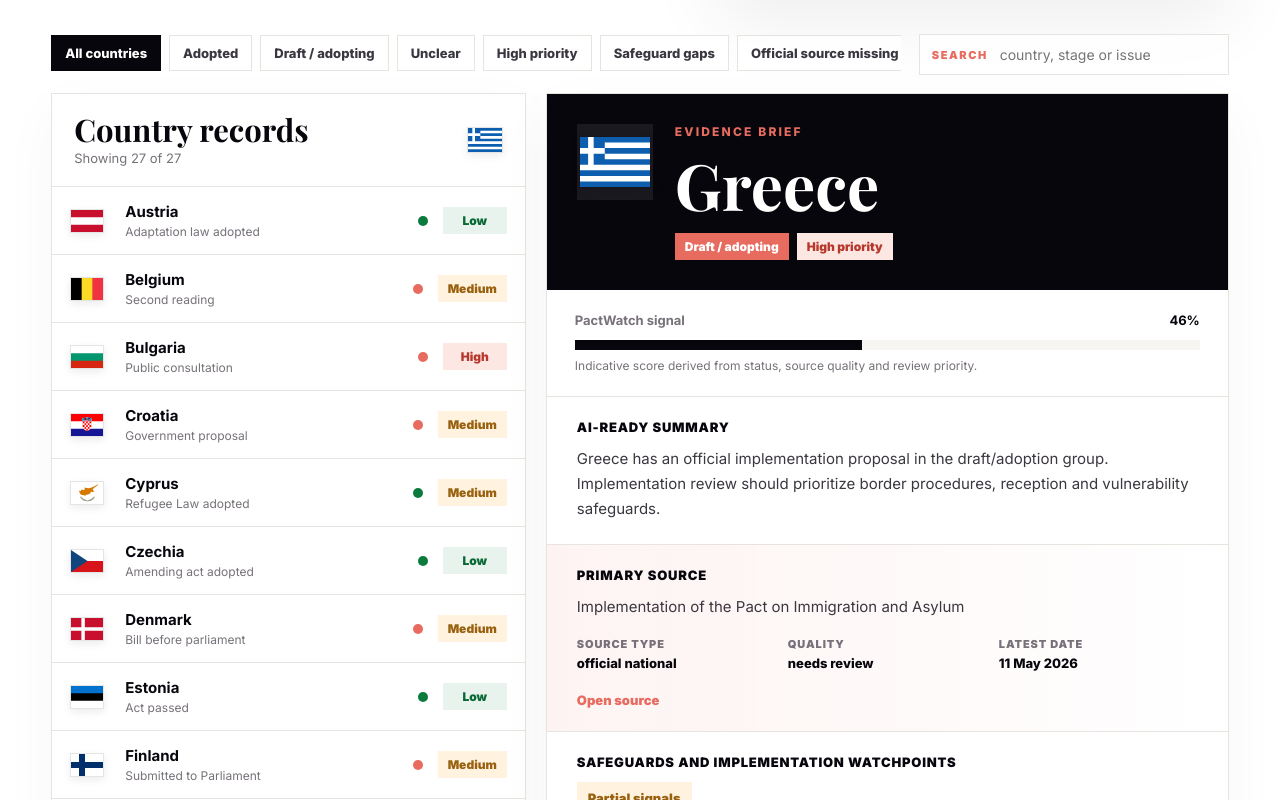
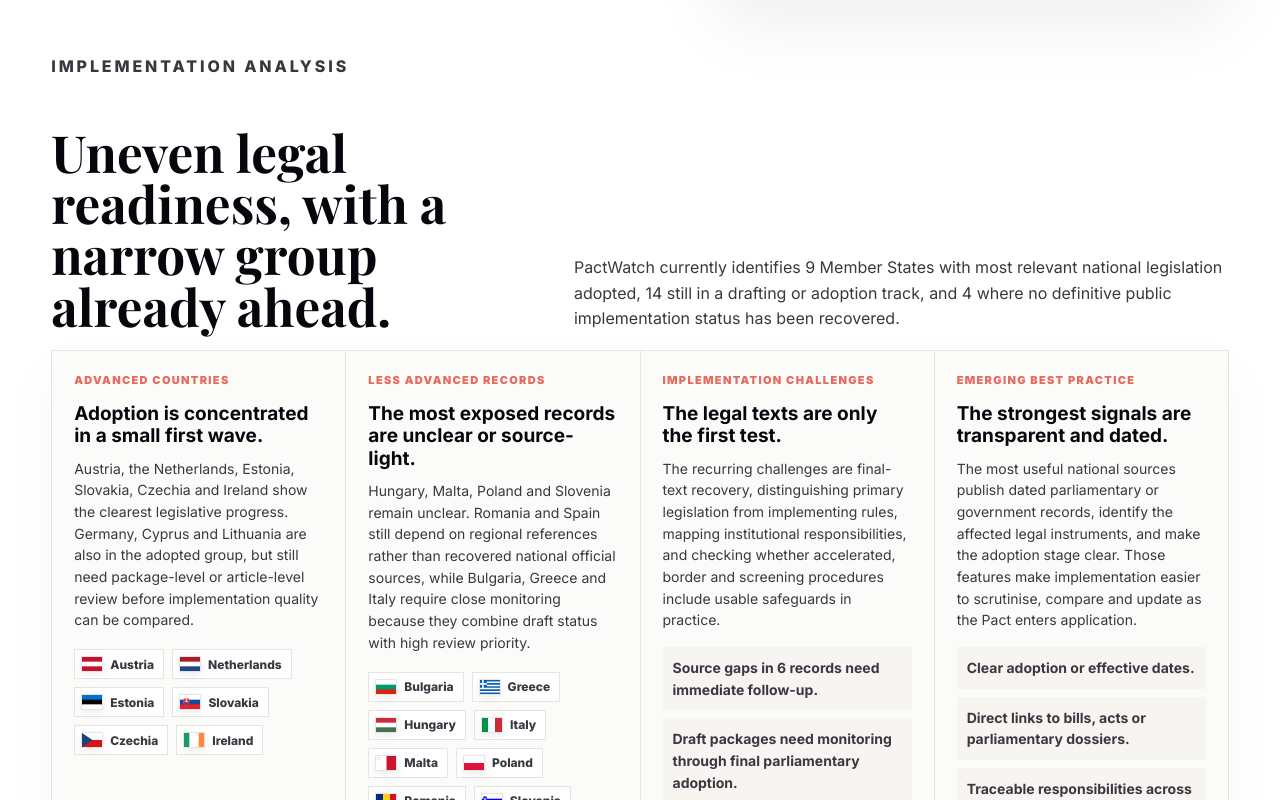
Before and after one commit to homeland-ai/pactwatch, a React (Vite) app: page / in a window 1280 px wide. Shown: the part 600-1400 px from the top of the page. Built offline with nearby package versions, Linux system fonts and the light colour scheme.

Commit message:
Make PactWatch standalone observatory

```diff
--- a/src/App.css
+++ b/src/App.css
@@ -213,6 +213,120 @@
 
 .progress-track.large {
   height: 10px;
+}
+
+.analysis-panel {
+  padding: 34px clamp(20px, 4vw, 56px) 26px;
+}
+
+.analysis-heading {
+  display: grid;
+  grid-template-columns: minmax(280px, 0.72fr) minmax(320px, 1fr);
+  gap: clamp(22px, 4vw, 54px);
+  align-items: end;
+  margin-bottom: 18px;
+}
+
+.analysis-heading .eyebrow {
+  grid-column: 1 / -1;
+  margin-bottom: -4px;
+}
+
+.analysis-heading h2 {
+  margin: 0;
+  font-family: var(--display);
+  font-size: clamp(34px, 4vw, 56px);
+  font-weight: 700;
+  line-height: 1;
+  letter-spacing: 0;
+}
+
+.analysis-heading p {
+  margin: 0;
+  color: var(--soft-ink);
+  font-size: 16px;
+  line-height: 1.6;
+}
+
+.analysis-grid {
+  display: grid;
+  grid-template-columns: repeat(4, minmax(0, 1fr));
+  gap: 1px;
+  overflow: hidden;
+  border: 1px solid var(--line);
+  background: var(--line);
+  box-shadow: 0 18px 55px rgba(8, 6, 13, 0.035);
+}
+
+.analysis-grid article {
+  min-height: 310px;
+  padding: 22px;
+  background: rgba(255, 255, 255, 0.86);
+}
+
+.analysis-grid article > span {
+  display: block;
+  color: var(--coral);
+  font-size: 11px;
+  font-weight: 850;
+  letter-spacing: 0.12em;
+  text-transform: uppercase;
+}
+
+.analysis-grid h3 {
+  margin: 16px 0 10px;
+  color: var(--ink);
+  font-size: 19px;
+  line-height: 1.18;
+}
+
+.analysis-grid p,
+.analysis-grid li {
+  color: var(--soft-ink);
+  font-size: 14px;
+  line-height: 1.55;
+}
+
+.analysis-grid p {
+  margin: 0;
+}
+
+.analysis-grid ul {
+  display: grid;
+  gap: 8px;
+  margin: 16px 0 0;
+  padding: 0;
+  list-style: none;
+}
+
+.analysis-grid li {
+  padding: 10px;
+  background: var(--wash);
+  font-weight: 650;
+}
+
+.country-chip-line {
+  display: flex;
+  flex-wrap: wrap;
+  gap: 8px;
+  margin-top: 18px;
+}
+
+.country-chip {
+  display: inline-flex;
+  align-items: center;
+  gap: 7px;
+  padding: 6px 9px 6px 6px;
+  border: 1px solid var(--line);
+  background: var(--paper);
+  color: var(--soft-ink);
+  font-size: 12px;
+  font-weight: 750;
+}
+
+.country-chip .flag-img {
+  width: 22px;
+  height: 16px;
 }
 
 .filter-strip {
@@ -625,8 +739,13 @@ input:focus-visible {
 
 @media (max-width: 1120px) {
   .overview,
+  .analysis-heading,
   .content-grid {
     grid-template-columns: 1fr;
+  }
+
+  .analysis-grid {
+    grid-template-columns: repeat(2, minmax(0, 1fr));
   }
 
   .country-brief {
@@ -661,6 +780,18 @@ input:focus-visible {
 
   .overview-panel {
     grid-template-columns: 1fr;
+  }
+
+  .analysis-panel {
+    padding-top: 22px;
+  }
+
+  .analysis-grid {
+    grid-template-columns: 1fr;
+  }
+
+  .analysis-grid article {
+    min-height: auto;
   }
 
   .metric,
--- a/src/App.tsx
+++ b/src/App.tsx
@@ -2,7 +2,6 @@ import { useMemo, useState } from 'react'
 import {
   commissionReport,
   countries,
-  ecreSource,
   safeguardLabels,
   statusLabels,
   type CountryRecord,
@@ -112,7 +111,7 @@ function App() {
     const url = URL.createObjectURL(blob)
     const link = document.createElement('a')
     link.href = url
-    link.download = 'pactwatch-v1.csv'
+    link.download = 'pactwatch.csv'
     link.click()
     URL.revokeObjectURL(url)
   }
@@ -138,9 +137,6 @@ function App() {
         </div>
         <nav className="topbar-actions" aria-label="Utility navigation">
           <span>Updated 28 May 2026</span>
-          <a href={ecreSource} target="_blank" rel="noreferrer">
-            ECRE seed
-          </a>
           <a href={commissionReport} target="_blank" rel="noreferrer">
             Commission report
           </a>
@@ -155,10 +151,10 @@ function App() {
           <p className="eyebrow">EU Pact implementation monitor</p>
           <h1>National implementation, made legible.</h1>
           <p>
-            A public v1 observatory turning official laws, bills and government
+            A standalone observatory turning national laws, bills and government
             signals into comparable country intelligence for policymakers,
             institutions, journalists and migration specialists following Pact
-            implementation.
+            implementation across the EU.
           </p>
         </div>
         <div className="overview-panel" aria-label="Implementation summary">
@@ -178,6 +174,8 @@ function App() {
           </div>
         </div>
       </section>
+
+      <ImplementationAnalysis counts={counts} />
 
       <section className="workbench" aria-label="PactWatch country workbench">
         <div className="filter-strip">
@@ -233,6 +231,112 @@ function App() {
   )
 }
 
+function ImplementationAnalysis({
+  counts,
+}: {
+  counts: {
+    adopted: number
+    draft: number
+    unclear: number
+    highRisk: number
+    sourceGaps: number
+  }
+}) {
+  const advancedCountries = countries
+    .filter((country) => country.status === 'adopted')
+    .sort((a, b) => b.progress - a.progress)
+    .slice(0, 6)
+
+  const watchCountries = countries.filter(
+    (country) =>
+      country.status === 'unclear' ||
+      country.sourceType !== 'official national' ||
+      country.risk === 'high',
+  )
+
+  return (
+    <section className="analysis-panel" aria-label="Implementation analysis">
+      <div className="analysis-heading">
+        <p className="eyebrow">Implementation analysis</p>
+        <h2>Uneven legal readiness, with a narrow group already ahead.</h2>
+        <p>
+          PactWatch currently identifies {counts.adopted} Member States with most
+          relevant national legislation adopted, {counts.draft} still in a
+          drafting or adoption track, and {counts.unclear} where no definitive
+          public implementation status has been recovered.
+        </p>
+      </div>
+
+      <div className="analysis-grid">
+        <article>
+          <span>Advanced countries</span>
+          <h3>Adoption is concentrated in a small first wave.</h3>
+          <p>
+            Austria, the Netherlands, Estonia, Slovakia, Czechia and Ireland show
+            the clearest legislative progress. Germany, Cyprus and Lithuania are
+            also in the adopted group, but still need package-level or
+            article-level review before implementation quality can be compared.
+          </p>
+          <div className="country-chip-line">
+            {advancedCountries.map((country) => (
+              <CountryChip key={country.code} country={country} />
+            ))}
+          </div>
+        </article>
+
+        <article>
+          <span>Less advanced records</span>
+          <h3>The most exposed records are unclear or source-light.</h3>
+          <p>
+            Hungary, Malta, Poland and Slovenia remain unclear. Romania and Spain
+            still depend on regional references rather than recovered national
+            official sources, while Bulgaria, Greece and Italy require close
+            monitoring because they combine draft status with high review
+            priority.
+          </p>
+          <div className="country-chip-line">
+            {watchCountries.slice(0, 9).map((country) => (
+              <CountryChip key={country.code} country={country} />
+            ))}
+          </div>
+        </article>
+
+        <article>
+          <span>Implementation challenges</span>
+          <h3>The legal texts are only the first test.</h3>
+          <p>
+            The recurring challenges are final-text recovery, distinguishing
+            primary legislation from implementing rules, mapping institutional
+            responsibilities, and checking whether accelerated, border and
+            screening procedures include usable safeguards in practice.
+          </p>
+          <ul>
+            <li>Source gaps in {counts.sourceGaps} records need immediate follow-up.</li>
+            <li>Draft packages need monitoring through final parliamentary adoption.</li>
+            <li>Adopted packages still need article-level safeguard extraction.</li>
+          </ul>
+        </article>
+
+        <article>
+          <span>Emerging best practice</span>
+          <h3>The strongest signals are transparent and dated.</h3>
+          <p>
+            The most useful national sources publish dated parliamentary or
+            government records, identify the affected legal instruments, and make
+            the adoption stage clear. Those features make implementation easier
+            to scrutinise, compare and update as the Pact enters application.
+          </p>
+          <ul>
+            <li>Clear adoption or effective dates.</li>
+            <li>Direct links to bills, acts or parliamentary dossiers.</li>
+            <li>Traceable responsibilities across ministries and agencies.</li>
+          </ul>
+        </article>
+      </div>
+    </section>
+  )
+}
+
 function Metric({
   label,
   value,
@@ -277,6 +381,15 @@ function CountryRow({
       <span className={`status-dot status-${country.status}`} />
       <span className={`risk risk-${country.risk}`}>{riskLabel[country.risk]}</span>
     </button>
+  )
+}
+
+function CountryChip({ country }: { country: CountryRecord }) {
+  return (
+    <span className="country-chip">
+      <FlagIcon country={country} size="small" />
+      {country.country}
+    </span>
   )
 }
 
--- a/src/data.ts
+++ b/src/data.ts
@@ -21,15 +21,13 @@ export type CountryRecord = {
   sourceType: 'official national' | 'regional reference' | 'not recovered'
   verification: string
   implementationSafeguards: SafeguardState
-  sourceQuality: 'verified seed' | 'needs review' | 'gap'
+  sourceQuality: 'verified source' | 'needs review' | 'gap'
   progress: number
   summary: string
   watchpoints: string[]
   sources: SourceRecord[]
 }
 
-export const ecreSource =
-  'https://ecre.org/state-of-play-of-pact-implementation/'
 
 export const commissionReport =
   'https://home-affairs.ec.europa.eu/document/download/8a0aa873-859c-48b4-9f14-29674238393a_en?filename=Communication_State%20of%20play%20on%20the%20implementation%20of%20the%20Pact%20on%20Migration%20and%20Asylum.pdf'
@@ -46,12 +44,12 @@ export const countries: CountryRecord[] = [
     sourceTitle: 'National Council adopts adaptation law',
     sourceUrl: 'https://www.parlament.gv.at/aktuelles/pk/jahr_2026/pk0440',
     sourceType: 'official national',
-    verification: 'Parliament source identified by ECRE seed list.',
+    verification: 'Parliament source identified in the implementation source review.',
     implementationSafeguards: 'review',
     sourceQuality: 'needs review',
     progress: 84,
     summary:
-      'Austria is listed by ECRE among Member States that have adopted most relevant national legislation. The v1 record still needs document-level extraction for implementation safeguards.',
+      'Austria is in the adopted group, with implementation legislation identified through a national parliamentary source. Document-level extraction for implementation safeguards remains a monitoring priority.',
     watchpoints: ['screening procedure safeguards', 'border procedure exemptions', 'legal assistance'],
     sources: [
       {
@@ -73,7 +71,7 @@ export const countries: CountryRecord[] = [
     sourceUrl:
       'https://news.belgium.be/fr/mise-en-oeuvre-du-pacte-europeen-sur-la-migration-et-lasile-deuxieme-lecture-0',
     sourceType: 'official national',
-    verification: 'Government news source; final legal text not yet marked adopted in seed.',
+    verification: 'Government news source; final legal text has not yet been confirmed as adopted.',
     implementationSafeguards: 'review',
     sourceQuality: 'needs review',
     progress: 58,
@@ -126,7 +124,7 @@ export const countries: CountryRecord[] = [
     sourceUrl:
       'https://vlada.gov.hr/zakon-o-medjunarodnoj-i-privremenoj-zastiti-pridonijet-ce-ucinkovitijem-sprjecavanju-sekundarnih-migracija/46131',
     sourceType: 'official national',
-    verification: 'Government source; seed places Croatia in drafting/adoption group.',
+    verification: 'Government source places Croatia in the drafting/adoption group.',
     implementationSafeguards: 'review',
     sourceQuality: 'needs review',
     progress: 55,
@@ -180,16 +178,16 @@ export const countries: CountryRecord[] = [
     sourceUrl:
       'https://eur-lex.europa.eu/legal-content/CS/TXT/PDF/?uri=CELEX:72000L0043CZE_202505539',
     sourceType: 'official national',
-    verification: 'EU legal repository link cited by ECRE; canonical national source should be checked.',
+    verification: 'EU legal repository link identified; canonical national source should be checked.',
     implementationSafeguards: 'review',
     sourceQuality: 'needs review',
     progress: 80,
     summary:
-      'Czechia is in the adopted group. The linked act amends asylum and foreigner residence legislation, but v1 does not yet classify implementation safeguards from the text.',
+      'Czechia is in the adopted group. The linked act amends asylum and foreigner residence legislation, but implementation safeguards still need to be classified from the text.',
     watchpoints: ['age assessment', 'appeal rights', 'legal counselling'],
     sources: [
       {
-        label: 'Legal text seed link',
+        label: 'Legal text reference',
         url: 'https://eur-lex.europa.eu/legal-content/CS/TXT/PDF/?uri=CELEX:72000L0043CZE_202505539',
         type: 'regional',
       },
@@ -206,7 +204,7 @@ export const countries: CountryRecord[] = [
     sourceTitle: 'Proposal amending Aliens Act and Repatriation Act',
     sourceUrl: 'https://www.ft.dk/samling/20251/lovforslag/L95/index.htm',
     sourceType: 'official national',
-    verification: 'Parliamentary bill page; not classified as adopted in ECRE seed.',
+    verification: 'Parliamentary bill page; not yet classified as adopted.',
     implementationSafeguards: 'review',
     sourceQuality: 'needs review',
     progress: 50,
@@ -260,7 +258,7 @@ export const countries: CountryRecord[] = [
     sourceUrl:
       'https://valtioneuvosto.fi/en/-/1410869/government-proposal-implementing-eu-pact-on-migration-and-asylum-submitted-to-parliament',
     sourceType: 'official national',
-    verification: 'Government source; parliamentary outcome not yet captured in seed.',
+    verification: 'Government source; parliamentary outcome still needs monitoring.',
     implementationSafeguards: 'review',
     sourceQuality: 'needs review',
     progress: 60,
@@ -292,7 +290,7 @@ export const countries: CountryRecord[] = [
     sourceQuality: 'needs review',
     progress: 52,
     summary:
-      'France has an official implementation communication, but the v1 record does not yet recover a final consolidated legal text.',
+      'France has an official implementation communication, but the observatory has not yet recovered a final consolidated legal text.',
     watchpoints: ['instrument list', 'vulnerability exemptions', 'rights information'],
     sources: [
       {
@@ -318,7 +316,7 @@ export const countries: CountryRecord[] = [
     sourceQuality: 'needs review',
     progress: 78,
     summary:
-      'Germany is listed by ECRE among adopted states. Because implementation can span several acts, v1 flags it for package-level legal reconciliation.',
+      'Germany is in the adopted group. Because implementation can span several acts, the record is flagged for package-level legal reconciliation.',
     watchpoints: ['federal implementation split', 'detention safeguards', 'institutional responsibilities'],
     sources: [
       {
@@ -363,14 +361,14 @@ export const countries: CountryRecord[] = [
     risk: 'high',
     sourceTitle: 'No definitive public source recovered',
     sourceType: 'not recovered',
-    verification: 'ECRE states status was not specified and no definitive information was found.',
+    verification: 'No definitive official implementation status has been recovered.',
     implementationSafeguards: 'gap',
     sourceQuality: 'gap',
     progress: 16,
     summary:
-      'Hungary is a visible gap in the ECRE seed list. It should remain unclassified until an official national implementation source is recovered.',
+      'Hungary is a visible information gap. It should remain unclassified until an official national implementation source is recovered.',
     watchpoints: ['official implementation source', 'access to asylum procedure', 'implementation safeguards'],
-    sources: [{ label: 'ECRE state of play', url: ecreSource, type: 'secondary' }],
+    sources: [],
   },
   {
     code: 'IE',
@@ -388,7 +386,7 @@ export const countries: CountryRecord[] = [
     sourceQuality: 'needs review',
     progress: 79,
     summary:
-      'Ireland is listed among adopted states after passage through the Houses of the Oireachtas. V1 keeps final text recovery as a review task.',
+      'Ireland is in the adopted group after passage through the Houses of the Oireachtas. Final text recovery remains a review task.',
     watchpoints: ['final act link', 'procedure safeguards', 'legal counselling'],
     sources: [
       {
@@ -436,7 +434,7 @@ export const countries: CountryRecord[] = [
     sourceUrl:
       'https://titania.saeima.lv/LIVS14/saeimalivs14.nsf/0/88686B78DF79ADB1C2258936002EF13C?OpenDocument',
     sourceType: 'official national',
-    verification: 'Parliamentary document page; not marked adopted in seed.',
+    verification: 'Parliamentary document page; not yet marked adopted.',
     implementationSafeguards: 'review',
     sourceQuality: 'needs review',
     progress: 48,
@@ -507,14 +505,14 @@ export const countries: CountryRecord[] = [
     risk: 'high',
     sourceTitle: 'No definitive public source recovered',
     sourceType: 'not recovered',
-    verification: 'ECRE states status was not specified and no definitive information was found.',
+    verification: 'No definitive official implementation status has been recovered.',
     implementationSafeguards: 'gap',
     sourceQuality: 'gap',
     progress: 18,
     summary:
-      'Malta is a priority gap because implementation relevance is high and no definitive source was recovered in the seed.',
+      'Malta is a priority gap because implementation relevance is high and no definitive source has been recovered.',
     watchpoints: ['official source recovery', 'reception safeguards', 'border procedure guarantees'],
-    sources: [{ label: 'ECRE state of play', url: ecreSource, type: 'secondary' }],
+    sources: [],
   },
   {
     code: 'NL',
@@ -527,7 +525,7 @@ export const countries: CountryRecord[] = [
     sourceTitle: 'Senate supports European asylum and migration pact',
     sourceUrl: 'https://www.eerstekamer.nl/nieuws/20260526/senaat_steunt_europees_asiel_en',
     sourceType: 'official national',
-    verification: 'Senate source; adopted group in ECRE seed.',
+    verification: 'Senate source; adopted group.',
     implementationSafeguards: 'partial',
     sourceQuality: 'needs review',
     progress: 83,
@@ -551,14 +549,14 @@ export const countries: CountryRecord[] = [
     risk: 'high',
     sourceTitle: 'No definitive public source recovered',
     sourceType: 'not recovered',
-    verification: 'ECRE states status was not specified and no definitive information was found.',
+    verification: 'No definitive official implementation status has been recovered.',
     implementationSafeguards: 'gap',
     sourceQuality: 'gap',
     progress: 20,
     summary:
-      'Poland is currently a gap record in the v1 database. It should not be promoted beyond unclear without an official national source.',
+      'Poland is currently a gap record. It should not be promoted beyond unclear without an official national source.',
     watchpoints: ['official source recovery', 'border context', 'implementation safeguards'],
-    sources: [{ label: 'ECRE state of play', url: ecreSource, type: 'secondary' }],
+    sources: [],
   },
   {
     code: 'PT',
@@ -572,7 +570,7 @@ export const countries: CountryRecord[] = [
     sourceUrl:
       'https://portugal.gov.pt/gc25/governo/comunicados-do-conselho-de-ministros/comunicado-do-conselho-de-ministros-de-7-de-maio-de-2026',
     sourceType: 'official national',
-    verification: 'Government statement; final legal text not recovered in seed.',
+    verification: 'Government statement; final legal text has not yet been recovered.',
     implementationSafeguards: 'review',
     sourceQuality: 'needs review',
     progress: 52,
@@ -597,12 +595,12 @@ export const countries: CountryRecord[] = [
     sourceTitle: 'See European Commission report',
     sourceUrl: commissionReport,
     sourceType: 'regional reference',
-    verification: 'ECRE links to EC report rather than a national official source.',
+    verification: 'Only a regional reference has been recovered so far; national official source recovery remains required.',
     implementationSafeguards: 'review',
     sourceQuality: 'needs review',
     progress: 38,
     summary:
-      'Romania is in the drafting/adoption group but v1 has only a regional reference. National official source recovery is required before publication-grade analysis.',
+      'Romania is in the drafting/adoption group, but only a regional reference has been recovered so far. National official source recovery is required before publication-grade analysis.',
     watchpoints: ['national source recovery', 'draft text', 'vulnerability safeguards'],
     sources: [{ label: 'European Commission report', url: commissionReport, type: 'regional' }],
   },
@@ -618,12 +616,12 @@ export const countries: CountryRecord[] = [
     sourceUrl:
       'https://www.minv.sk/?tlacove-spravy-6&sprava=novy-zakon-o-medzinarodnej-ochrane-ucinny-od-12-juna-zrychli-konania',
     sourceType: 'official national',
-    verification: 'Interior ministry source; adopted group in ECRE seed.',
+    verification: 'Interior ministry source; adopted group.',
     implementationSafeguards: 'review',
     sourceQuality: 'needs review',
     progress: 81,
     summary:
-      'Slovakia has an official source for a new international protection act effective from 12 June. V1 flags the implementation review as pending.',
+      'Slovakia has an official source for a new international protection act effective from 12 June. Detailed implementation review is pending.',
     watchpoints: ['accelerated procedures', 'vulnerability-sensitive process', 'appeal timelines'],
     sources: [
       {
@@ -642,14 +640,14 @@ export const countries: CountryRecord[] = [
     risk: 'high',
     sourceTitle: 'No definitive public source recovered',
     sourceType: 'not recovered',
-    verification: 'ECRE states status was not specified and no definitive information was found.',
+    verification: 'No definitive official implementation status has been recovered.',
     implementationSafeguards: 'gap',
     sourceQuality: 'gap',
     progress: 18,
     summary:
-      'Slovenia is an unresolved record in the seed. The app keeps the gap visible rather than inferring a status.',
+      'Slovenia is an unresolved record. The observatory keeps the gap visible rather than inferring a status.',
     watchpoints: ['official source recovery', 'implementation plan', 'implementation safeguards'],
-    sources: [{ label: 'ECRE state of play', url: ecreSource, type: 'secondary' }],
+    sources: [],
   },
   {
     code: 'ES',
@@ -661,12 +659,12 @@ export const countries: CountryRecord[] = [
     sourceTitle: 'See European Commission report',
     sourceUrl: commissionReport,
     sourceType: 'regional reference',
-    verification: 'ECRE links to EC report rather than a national official source.',
+    verification: 'Only a regional reference has been recovered so far; national official source recovery remains required.',
     implementationSafeguards: 'review',
     sourceQuality: 'needs review',
     progress: 39,
     summary:
-      'Spain requires national source recovery. V1 records the Commission report as a placeholder reference, not a substitute for official national text.',
+      'Spain requires national source recovery. The Commission report is treated as a placeholder reference, not a substitute for official national text.',
     watchpoints: ['national source recovery', 'border procedure safeguards', 'reception safeguards'],
     sources: [{ label: 'European Commission report', url: commissionReport, type: 'regional' }],
   },
@@ -686,7 +684,7 @@ export const countries: CountryRecord[] = [
     sourceQuality: 'needs review',
     progress: 57,
     summary:
-      'Sweden has a government proposition on adaptation to the Pact. V1 treats it as draft/adoption-stage pending final confirmation.',
+      'Sweden has a government proposition on adaptation to the Pact. The record treats it as draft/adoption-stage pending final confirmation.',
     watchpoints: ['parliamentary vote', 'permanent residence changes', 'vulnerability safeguards'],
     sources: [
       {
```
Also changed, not shown: pactwatch-v1.html (+23 -23 lines), 1 other file (tests, documents, lock files or other folders).
